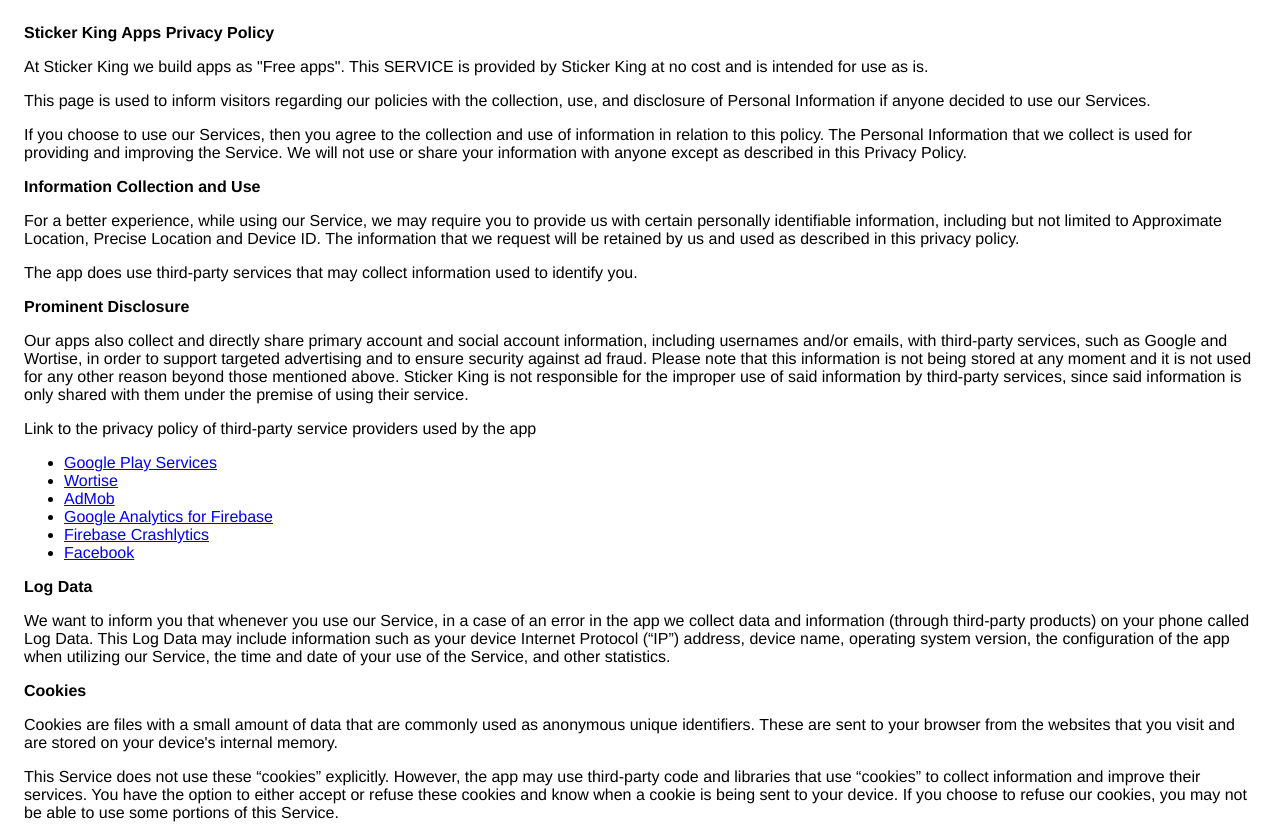
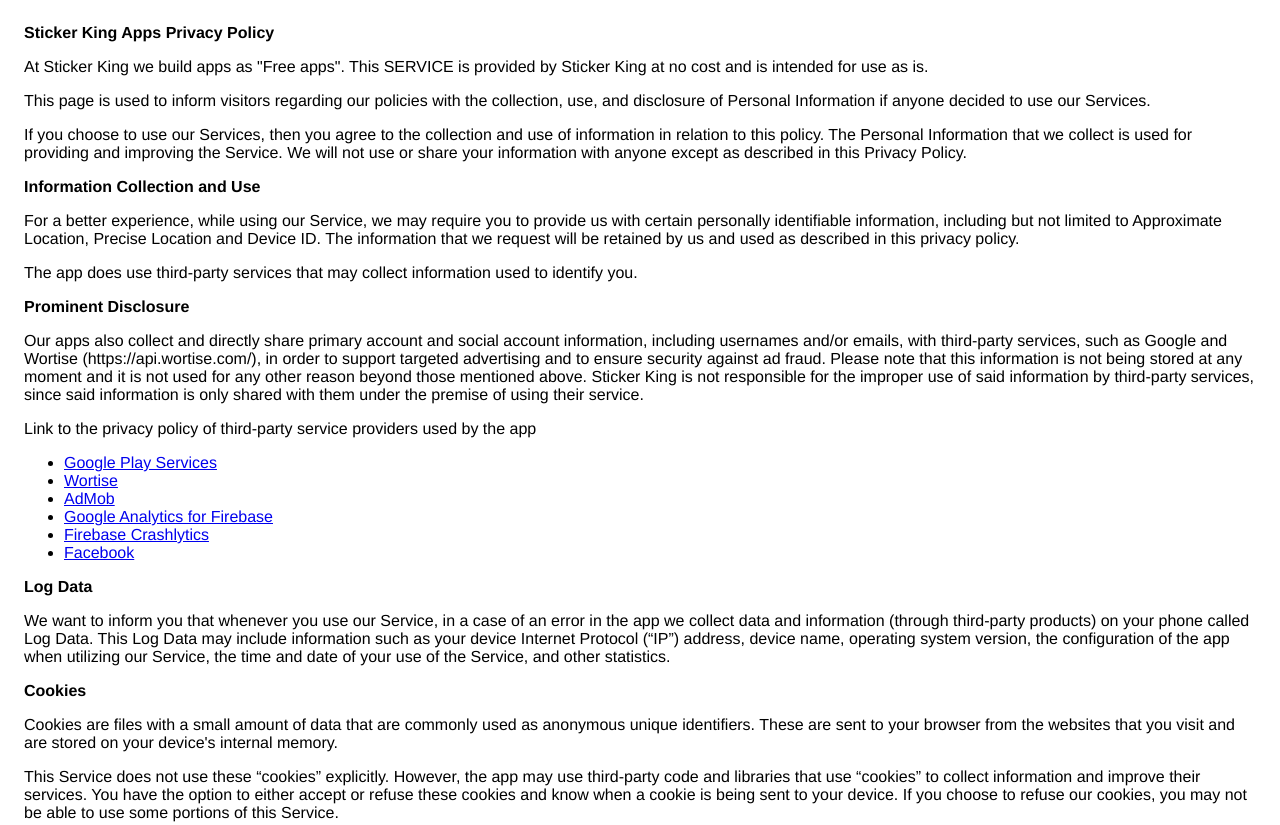
Before and after one commit to stickerking/stickerking.github.io, a plain HTML site: page index.html in a window 1280 px wide. Shown: the top 825 px of the page. Drawn offline with Linux system fonts and the light colour scheme.

Commit message:
Update index.html

```diff
--- a/index.html
+++ b/index.html
@@ -31,7 +31,7 @@
                     The app does use third-party services that may collect
                     information used to identify you.
                 </p> <p><strong>Prominent Disclosure</strong></p> <p>
-				   Our apps also collect and directly share primary account and social account information, including usernames and/or emails, with third-party services, such as Google and Wortise, in order to support targeted advertising and to ensure security against ad fraud. Please note that this information is not being stored at any moment and it is not used for any other reason beyond those mentioned above. Sticker King is not responsible for the improper use of said information by third-party services, since said information is only shared with them under the premise of using their service.
+				   Our apps also collect and directly share primary account and social account information, including usernames and/or emails, with third-party services, such as Google and Wortise (https://api.wortise.com/), in order to support targeted advertising and to ensure security against ad fraud. Please note that this information is not being stored at any moment and it is not used for any other reason beyond those mentioned above. Sticker King is not responsible for the improper use of said information by third-party services, since said information is only shared with them under the premise of using their service.
                   </p> <p>
                     Link to the privacy policy of third-party service providers used
                     by the app
```
